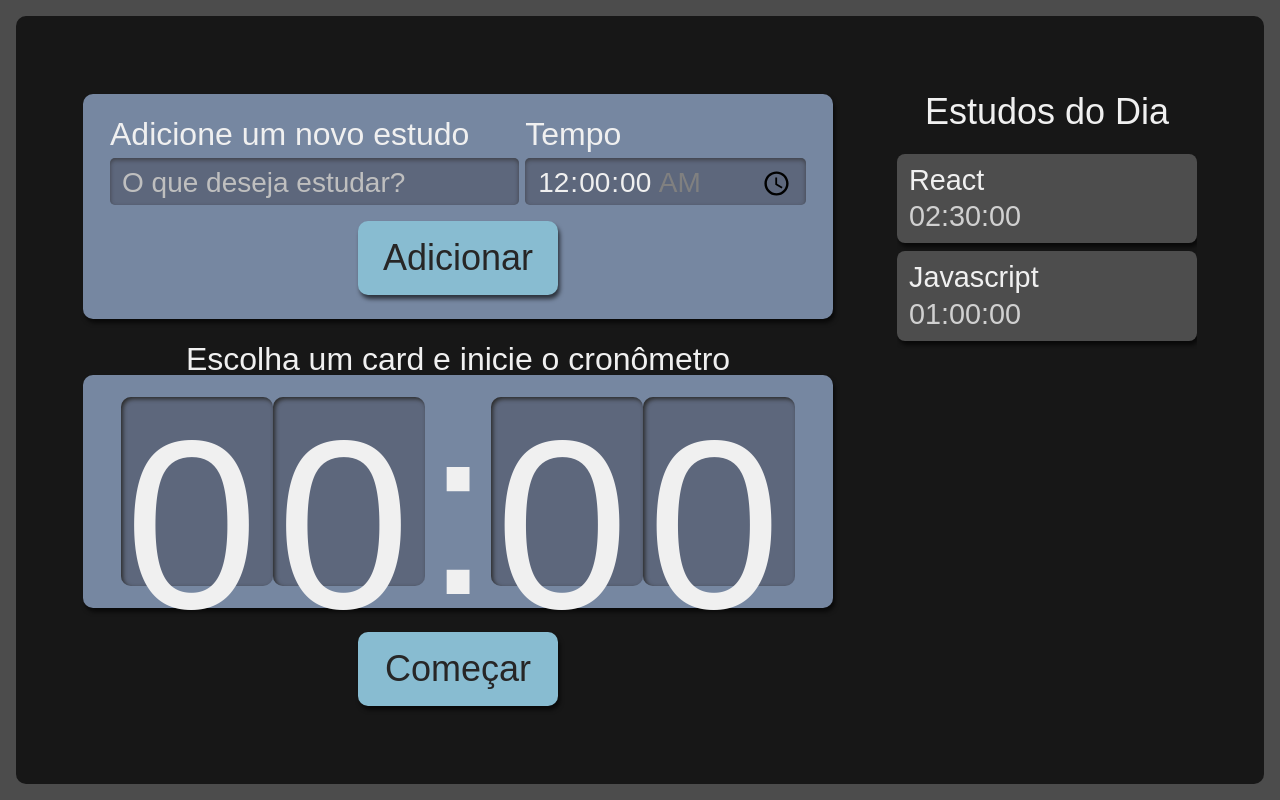
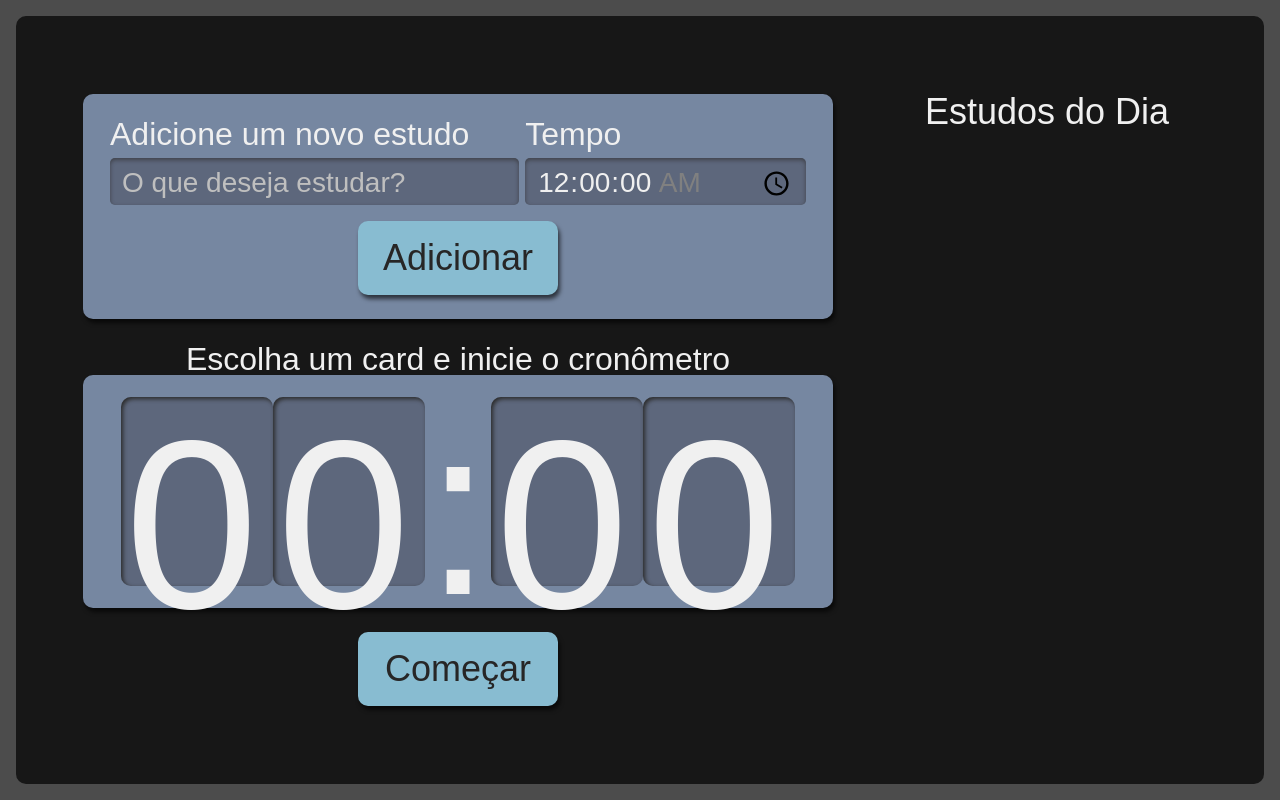
Before and after one commit to Esspio/Alura_Studies, a React (Create React App) app: page / in a window 1280 px wide. Built offline with nearby package versions, Linux system fonts and the light colour scheme.

Commit message:
Adicionando uma tarefa

```diff
--- a/src/components/Botao/index.tsx
+++ b/src/components/Botao/index.tsx
@@ -1,8 +1,9 @@
 import style from './botao.module.scss';
 import React from 'react';
 
-class Botao extends React.Component<{texto: string}> {
+class Botao extends React.Component<{texto: string, type?: "button" | "submit" | "reset" | undefined}> {
     render(){
+        const {type = "button"} = this.props;
         return(
             <button className={style.botao}>
                 {this.props.texto}
--- a/src/components/Formulario/index.tsx
+++ b/src/components/Formulario/index.tsx
@@ -1,8 +1,9 @@
+import { tarefaInterface } from '../../utils/tarefa';
 import style from './formulario.module.scss';
 import React from 'react';
 import Botao from '../Botao';
 
-class Formulario extends React.Component {
+class Formulario extends React.Component<{setTarefas: React.Dispatch<React.SetStateAction<tarefaInterface[]>>}> {
     state = {
         nome: "",
         tempo: "00:00"
@@ -10,6 +11,7 @@ class Formulario extends React.Component {
 
     adicionarTarefa(evento: React.FormEvent<HTMLFormElement>){
         evento.preventDefault();
+        this.props.setTarefas(tarefasAntigas => [...tarefasAntigas, {...this.state}]);
     }
 
     render(){
@@ -39,6 +41,7 @@ class Formulario extends React.Component {
                 </div>
 
                 <Botao
+                    type="submit"
                     texto='Adicionar'
                 />
             </form>
--- a/src/components/Lista/index.tsx
+++ b/src/components/Lista/index.tsx
@@ -1,25 +1,11 @@
-import { useState } from 'react';
+import { tarefaInterface } from '../../utils/tarefa';
 import Item from './Item';
 import style from './lista.module.scss';
 
-function Lista(){
-
-    const [tarefas, setTarefas] = useState([
-        {
-            nome: 'React',
-            tempo: '02:30:00'
-        },
-        {
-            nome: 'Javascript',
-            tempo: '01:00:00'
-        }
-    ]);
-
+function Lista({tarefas}: {tarefas: tarefaInterface[]}){
     return (
         <aside className={style.listaTarefas}>
-            <h2 onClick={() => {
-                setTarefas([...tarefas, {nome: "Estudar state", tempo: "05:00:00"}]);
-            }}>Estudos do Dia</h2>
+            <h2>Estudos do Dia</h2>
             <ul>
                 {tarefas.map((tarefa, index) => (
                     <Item key={index} tarefa={tarefa.nome} tempo={tarefa.tempo}/>
--- a/src/pages/App.tsx
+++ b/src/pages/App.tsx
@@ -2,12 +2,16 @@ import style from './app.module.scss';
 import Formulario from '../components/Formulario';
 import Lista from '../components/Lista';
 import { Cronometro } from '../components/Cronometro';
+import { useState } from 'react';
+import { tarefaInterface } from '../utils/tarefa';
 
 function App() {
+  const [tarefas, setTarefas] = useState<tarefaInterface[] | []>([]);
+
   return (
     <div className={style.AppStyle}>
-      <Formulario/>
-      <Lista/>
+      <Formulario setTarefas={setTarefas}/>
+      <Lista tarefas={tarefas}/>
       <Cronometro/>
     </div>
   );
--- /dev/null
+++ b/src/utils/tarefa.ts
@@ -0,0 +1,4 @@
+export interface tarefaInterface {
+    nome: string,
+    tempo: string
+}
```
